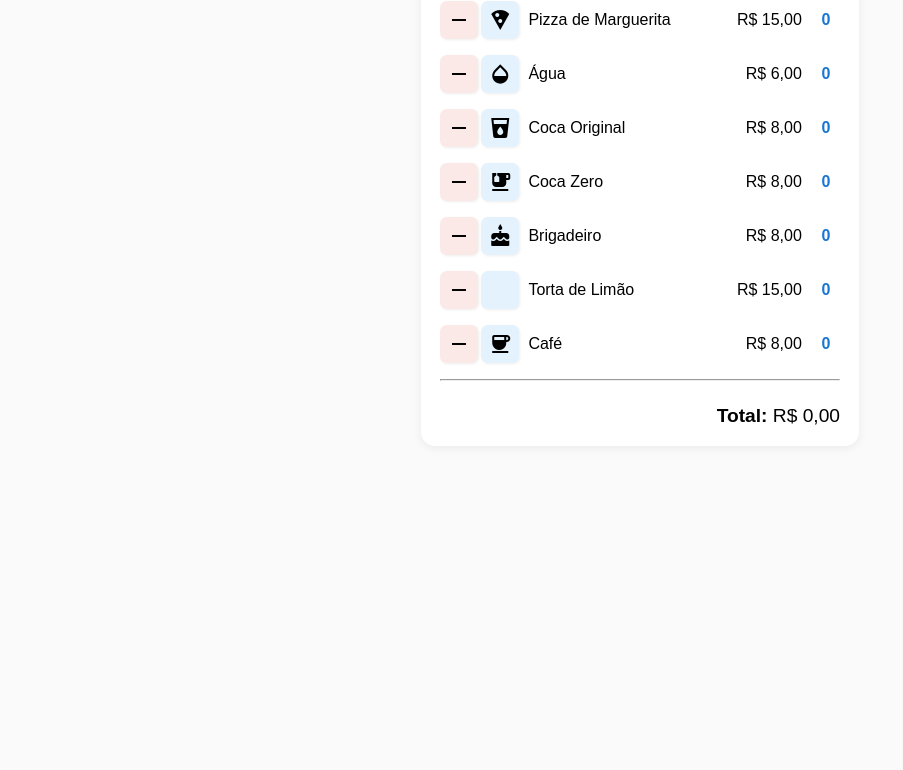
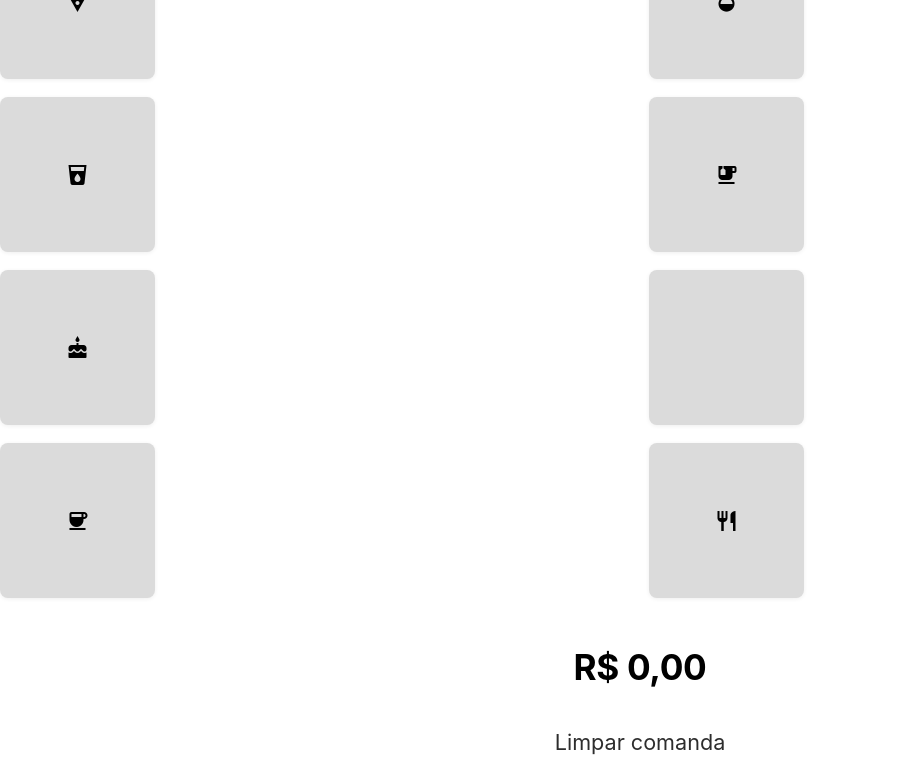
Before and after one commit to alex-f-h/alex-f-h.github.io, a plain HTML site: page index.html in a window 1280 px wide. Shown: the part 114-884 px from the top of the page, without its empty margins (0-903 px from the left). Before the commit the page ends 800 px from the top, so only its background shows below. Drawn offline with Linux system fonts and the light colour scheme.

Commit message:
Update index.html

```diff
--- a/index.html
+++ b/index.html
@@ -2,158 +2,206 @@
 <html lang="pt-br">
 <head>
   <meta charset="UTF-8">
-  <title>Comanda Interativa</title>
+  <title>Comanda Rápida</title>
   <meta name="viewport" content="width=device-width, initial-scale=1">
   <!-- Google Material Icons -->
   <link href="https://fonts.googleapis.com/icon?family=Material+Icons" rel="stylesheet">
   <style>
-    body {
-      background: #fafafa;
-      font-family: Arial, sans-serif;
+    html, body {
+      height: 100%;
       margin: 0;
       padding: 0;
+      background: #fff;
+      font-family: 'Inter', Arial, sans-serif;
     }
-    .container {
-      max-width: 400px;
-      margin: 2rem auto;
-      padding: 1.2rem;
-      background: #fff;
-      border-radius: 14px;
-      box-shadow: 0 2px 10px #0001;
+    body {
+      min-height: 100vh;
+      display: flex;
+      flex-direction: column;
+      justify-content: flex-start;
+      align-items: stretch;
     }
-    .item-row {
-      display: flex;
-      align-items: center;
-      margin-bottom: 16px;
-      gap: 0.2rem;
+    .grade-comanda {
+      display: grid;
+      grid-template-columns: 1fr 1fr;
+      gap: 2.5vw;
+      padding: 8vw 7vw 0 7vw;
+      flex: 1 1 auto;
     }
-    .btn-remover, .btn-adicionar {
-      width: 38px;
-      height: 38px;
+    .btn-cardapio {
+      background: #dbdbdb;
       border: none;
-      border-radius: 7px;
-      cursor: pointer;
+      border-radius: 8px;
+      width: 40vw;
+      max-width: 165px;
+      aspect-ratio: 1/1;
       display: flex;
       align-items: center;
       justify-content: center;
-      box-shadow: 1px 1px 3px #eee;
-      font-size: 1.6em;
-      background: #fbe9e7;
-      transition: background 0.2s;
+      font-size: 2.3em;
+      box-shadow: 0 1px 4px #0001;
+      cursor: pointer;
+      position: relative;
+      transition: background 0.14s;
+      user-select: none;
     }
-    .btn-remover:active { background: #ffcccb; }
-    .btn-adicionar {
-      background: #e3f2fd;
-      margin-right: 6px;
+    .btn-cardapio:active {
+      background: #b0b0b0;
     }
-    .btn-adicionar:active { background: #b3e5fc; }
-    .item-nome {
-      flex: 1 1 0;
-      min-width: 70px;
-      font-size: 1em;
-      margin-right: 0.5em;
+    .contador-badge {
+      position: absolute;
+      bottom: 10px;
+      right: 12px;
+      background: #1976d2;
+      color: #fff;
+      border-radius: 1em;
+      font-size: 0.82em;
+      min-width: 1.5em;
+      min-height: 1.5em;
+      display: flex;
+      align-items: center;
+      justify-content: center;
+      padding: 0 0.38em;
+      font-weight: bold;
+      box-shadow: 0 2px 5px #0002;
+      pointer-events: none;
     }
-    .item-preco {
-      min-width: 52px;
-      text-align: right;
-      font-size: 1em;
-      margin-right: 7px;
+    .comanda-total {
+      width: 100vw;
+      text-align: center;
+      padding: 8vw 0 2vw 0;
+      font-size: 2.1em;
+      font-weight: bold;
+      letter-spacing: -0.01em;
     }
-    .item-contador {
-      font-weight: bold;
-      min-width: 28px;
+    .btn-limpar {
+      display: block;
+      margin: 0 auto 4vw auto;
+      background: none;
+      border: none;
+      color: #222;
+      font-size: 1.35em;
+      font-family: inherit;
       text-align: center;
-      font-size: 1em;
-      color: #1976d2;
+      cursor: pointer;
+      opacity: 0.95;
+      padding: 0.7em 1.2em;
+      border-radius: 6px;
+      transition: background 0.14s, color 0.1s;
     }
-    .total-area {
-      font-size: 1.2em;
-      text-align: right;
-      padding-top: 1rem;
-      font-weight: 500;
+    .btn-limpar:active {
+      background: #eee;
+      color: #000;
     }
-    @media (max-width: 520px) {
-      .container { max-width: 98vw; padding: 2vw; }
-      .item-row { font-size: 1em; }
+    @media (min-width: 520px) {
+      .grade-comanda {
+        gap: 18px;
+        padding: 38px 0 0 0;
+        justify-content: center;
+      }
+      .btn-cardapio {
+        max-width: 155px;
+        font-size: 2.5em;
+      }
+      .comanda-total {
+        font-size: 2.2em;
+        padding-top: 48px;
+      }
     }
   </style>
 </head>
 <body>
-  <div class="container">
-    <h2 style="text-align:center; font-weight:600; letter-spacing:0.02em; margin-bottom:1rem;">Comanda Interativa</h2>
-    <div id="itens-comanda"></div>
-    <hr>
-    <div class="total-area">
-      <b>Total:</b> R$ <span id="total-geral">0,00</span>
+  <div class="grade-comanda" id="grade-comanda">
+    <!-- Botões serão inseridos via JS -->
   </div>
+  <div class="comanda-total">
+    R$ <span id="total-geral">0,00</span>
   </div>
+  <button class="btn-limpar" id="btn-limpar">Limpar comanda</button>
 
   <script>
+    // Itens do cardápio (adicione mais se quiser! Máximo: 8)
     const itens = [
       { nome: "Pizza de Marguerita", preco: 15.00, icone: "local_pizza" },
       { nome: "Água", preco: 6.00, icone: "opacity" },
       { nome: "Coca Original", preco: 8.00, icone: "local_drink" },
       { nome: "Coca Zero", preco: 8.00, icone: "emoji_food_beverage" },
       { nome: "Brigadeiro", preco: 8.00, icone: "cake" },
-      { nome: "Torta de Limão", preco: 15.00, icone: "nutrition" }, // Alterado aqui!
-      { nome: "Café", preco: 8.00, icone: "coffee" }
+      { nome: "Torta de Limão", preco: 15.00, icone: "nutrition" },
+      { nome: "Café", preco: 8.00, icone: "coffee" },
+      { nome: "Torrada", preco: 7.00, icone: "restaurant" } // 8º item só para fechar a grade, pode trocar!
     ];
-
     let contadores = Array(itens.length).fill(0);
 
     function formatarReal(valor) {
       return valor.toFixed(2).replace('.', ',');
     }
 
-    function renderizarItens() {
-      const container = document.getElementById("itens-comanda");
-      container.innerHTML = "";
+    function renderizarGrade() {
+      const grade = document.getElementById("grade-comanda");
+      grade.innerHTML = "";
       itens.forEach((item, idx) => {
-        const linha = document.createElement("div");
-        linha.className = "item-row";
-        linha.innerHTML = `
-          <button class="btn-remover" data-idx="${idx}" aria-label="Remover ${item.nome}">
-            <span class="material-icons">remove</span>
-          </button>
-          <button class="btn-adicionar" data-idx="${idx}" aria-label="Adicionar ${item.nome}">
+        const btn = document.createElement("button");
+        btn.className = "btn-cardapio";
+        btn.setAttribute("data-idx", idx);
+        btn.setAttribute("title", `${item.nome} (R$ ${formatarReal(item.preco)})`);
+        btn.innerHTML = `
           <span class="material-icons">${item.icone}</span>
-          </button>
-          <span class="item-nome">${item.nome}</span>
-          <span class="item-preco">R$ ${formatarReal(item.preco)}</span>
-          <span class="item-contador" id="contador-${idx}">${contadores[idx]}</span>
+          ${contadores[idx] > 0 ? `<span class="contador-badge">${contadores[idx]}</span>` : ''}
         `;
-        container.appendChild(linha);
+        grade.appendChild(btn);
       });
     }
 
     function atualizarTotal() {
       let total = 0;
-      contadores.forEach((quant, idx) => {
-        total += quant * itens[idx].preco;
+      contadores.forEach((qtd, idx) => {
+        total += qtd * itens[idx].preco;
       });
       document.getElementById("total-geral").textContent = formatarReal(total);
     }
 
     document.addEventListener("DOMContentLoaded", () => {
-      renderizarItens();
+      renderizarGrade();
       atualizarTotal();
-      document.getElementById("itens-comanda").addEventListener("click", function (e) {
-        const adicionar = e.target.closest(".btn-adicionar");
-        const remover = e.target.closest(".btn-remover");
-        if (adicionar) {
-          const idx = parseInt(adicionar.getAttribute("data-idx"));
+
+      document.getElementById("grade-comanda").addEventListener("click", function(e) {
+        const btn = e.target.closest(".btn-cardapio");
+        if (btn) {
+          const idx = parseInt(btn.getAttribute("data-idx"));
           contadores[idx]++;
-          document.getElementById(`contador-${idx}`).textContent = contadores[idx];
+          renderizarGrade();
           atualizarTotal();
         }
-        if (remover) {
-          const idx = parseInt(remover.getAttribute("data-idx"));
+      });
+
+      // Remover item ao segurar (toque longo) — opcional e mobile-friendly
+      let holdTimer = null;
+      document.getElementById("grade-comanda").addEventListener("touchstart", function(e) {
+        const btn = e.target.closest(".btn-cardapio");
+        if (btn) {
+          holdTimer = setTimeout(() => {
+            const idx = parseInt(btn.getAttribute("data-idx"));
             if (contadores[idx] > 0) {
               contadores[idx]--;
-            document.getElementById(`contador-${idx}`).textContent = contadores[idx];
+              renderizarGrade();
               atualizarTotal();
             }
+          }, 480); // 0,48s de toque longo para remover
         }
+      });
+      document.getElementById("grade-comanda").addEventListener("touchend", function() {
+        clearTimeout(holdTimer);
+      });
+      document.getElementById("grade-comanda").addEventListener("touchmove", function() {
+        clearTimeout(holdTimer);
+      });
+
+      // Limpar comanda
+      document.getElementById("btn-limpar").addEventListener("click", function() {
+        contadores = Array(itens.length).fill(0);
+        renderizarGrade();
+        atualizarTotal();
       });
     });
   </script>
```
Lines whose indentation alone changed are shown as unchanged.
